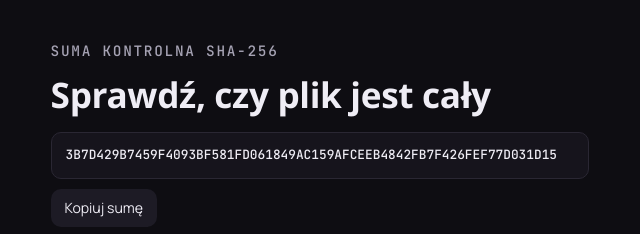
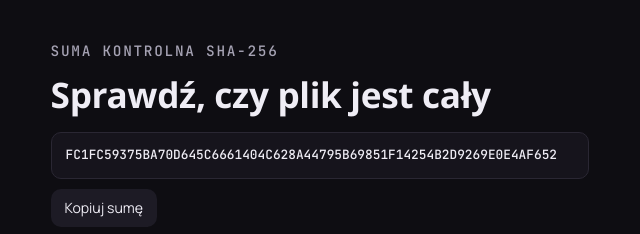
Before and after one commit to PjooteRek/omgduck, a plain HTML site: page index.html in a window 1280 px wide. Shown: the part 4340-4574 px from the top of the page, 615-1255 px from the left. Drawn offline with Linux system fonts and the light colour scheme; no server answers; a web font is replaced by a local one.

Commit message:
Strona: suma SHA-256 instalatora 1.1.8
Co-Authored-By: Claude Opus 5.5 <noreply@anthropic.com>

```diff
--- a/index.html
+++ b/index.html
@@ -496,7 +496,7 @@ footer .wrap { display: flex; flex-wrap: wrap; justify-content: space-between; g
         </div>
         <div class="hash">
           <div class="section-head" style="margin-bottom:8px"><p class="eyebrow">Suma kontrolna SHA-256</p><h2>Sprawdź, czy plik jest cały</h2></div>
-          <code id="sha">3B7D429B7459F4093BF581FD061849AC159AFCEEB4842FB7F426FEF77D031D15</code>
+          <code id="sha">FC1FC59375BA70D645C6661404C628A44795B69851F14254B2D9269E0E4AF652</code>
           <button type="button" id="copySha">Kopiuj sumę</button>
           <p>W PowerShellu w folderze z pobranym plikiem wpisz <span class="mono">Get-FileHash .\OMG-Dock-Setup.msi</span>. Wynik musi być taki sam jak powyżej.</p>
         </div>
```
